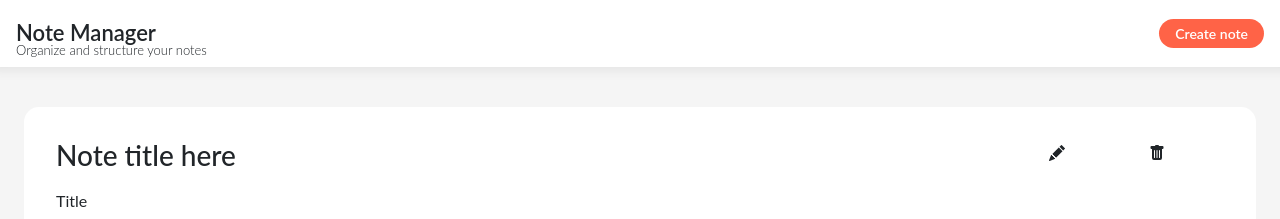
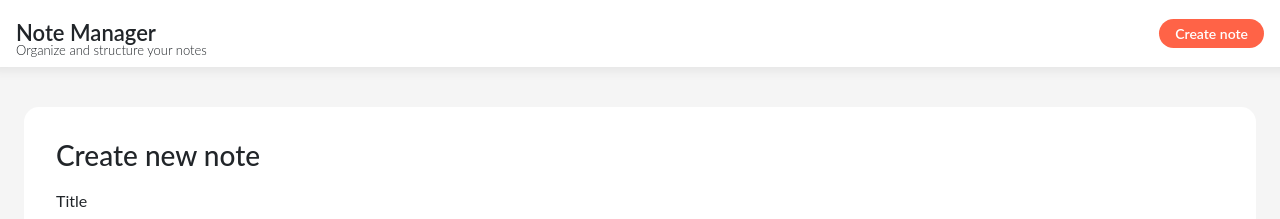
Before and after one commit to 47leonel-wabo/r18-react-redux, a React (Create React App) app: page /note/new in a window 1280 px wide. Shown: the top 219 px of the page. Built offline with nearby package versions, Linux system fonts and the light colour scheme; data requests are answered from the project's data file.

Commit message:
Note creation workflow

```diff
--- a/db.json
+++ b/db.json
@@ -11,6 +11,12 @@
       "title": "Note title 2",
       "content": "The note content 2",
       "created_at": "24/12/2022"
+    },
+    {
+      "title": "My first note",
+      "content": "My first note description here!",
+      "created_at": "12/25/2022",
+      "id": 3
     }
   ]
 }
--- a/src/components/button/AppButton.jsx
+++ b/src/components/button/AppButton.jsx
@@ -1,9 +1,9 @@
 import React from "react";
 import style from "./btn.module.css";
 
-const AppButton = ({ children, action }) => {
+const AppButton = ({ children, action, disabled_ = false }) => {
   return (
-    <button className={style.container} onClick={action}>
+    <button className={style.container} onClick={action} disabled={disabled_}>
       {children}
     </button>
   );
--- a/src/components/not-form/NoteForm.jsx
+++ b/src/components/not-form/NoteForm.jsx
@@ -1,16 +1,31 @@
-import React from "react";
+import React, { useState } from "react";
 import { PencilFill, TrashFill } from "react-bootstrap-icons";
 import AppButton from "../button/AppButton";
 import style from "./note-form.module.css";
 
-const NoteForm = ({ title }) => {
+const NoteForm = ({ title, handleEdit, handleDelete, handleSubmit }) => {
+  const [note, setNote] = useState({ title: "", content: "" });
+  //   const [disableBtn, setDisableBtn] = useState(true);
+
+  function handleValueChange(event) {
+    setNote((prev) => ({ ...prev, [event.target.name]: event.target.value }));
+  }
+
+  function submit() {
+    handleSubmit({
+      ...note,
+      created_at: new Date().toLocaleDateString(),
+    });
+    setNote({ title: "", content: "" });
+  }
+
   const ActionIcons = (
     <>
       <div className="col-1">
-        <PencilFill className={style.icon} />
+        {handleEdit && <PencilFill className={style.icon} />}
       </div>
       <div className="col-1">
-        <TrashFill className={style.icon} />
+        {handleDelete && <TrashFill className={style.icon} />}
       </div>
     </>
   );
@@ -23,7 +38,9 @@ const NoteForm = ({ title }) => {
       <input
         type="text"
         id="note-title"
+        onChange={handleValueChange}
         name="title"
+        value={note.title}
         className="form-control"
       />
     </>
@@ -35,7 +52,9 @@ const NoteForm = ({ title }) => {
         Content
       </label>
       <textarea
+        value={note.content}
         type="text"
+        onChange={handleValueChange}
         id="note-content"
         name="content"
         className="form-control"
@@ -46,7 +65,7 @@ const NoteForm = ({ title }) => {
 
   const FormButton = (
     <div className={style.btn}>
-      <AppButton>Submit</AppButton>
+      <AppButton action={submit}>Submit</AppButton>
     </div>
   );
   return (
@@ -59,7 +78,7 @@ const NoteForm = ({ title }) => {
       </div>
       <div className="mb-3 col-xs-12 col-md-4">{TitleInput}</div>
       <div className="mb-3">{ContentInput}</div>
-      {FormButton}
+      {handleSubmit && FormButton}
     </div>
   );
 };
--- a/src/pages/create-note/CreateNote.jsx
+++ b/src/pages/create-note/CreateNote.jsx
@@ -1,10 +1,23 @@
 import React from "react";
+import { useDispatch } from "react-redux";
+import { useNavigate } from "react-router-dom";
+import NoteApi from "../../api/note-api";
 import NoteForm from "../../components/not-form/NoteForm";
+import { addNote } from "../../store/note/note-slice";
 
 const CreateNote = () => {
+  const dispatch = useDispatch();
+  const navigate = useNavigate();
+
+  async function saveNote(noteData) {
+    const createdNote = await NoteApi.createNote(noteData);
+    dispatch(addNote(createdNote));
+    navigate("/");
+  }
+
   return (
     <div className="p-4 mt-3">
-      <NoteForm title={`Note title here`} />
+      <NoteForm title={`Create new note`} handleSubmit={saveNote} />
     </div>
   );
 };
--- a/src/store/note/note-slice.js
+++ b/src/store/note/note-slice.js
@@ -9,10 +9,16 @@ const noteSlice = createSlice({
     setNotes: (currentSlice, action) => {
       currentSlice.noteList = action.payload;
     },
+    addNote: (currentSlice, action) => {
+      currentSlice.noteList.push({
+        id: currentSlice.noteList.length,
+        ...action.payload,
+      });
+    },
   },
 });
 
 export const notesSelector = (state) => state.NOTES.noteList;
 
 export default noteSlice.reducer;
-export const { setNotes } = noteSlice.actions;
+export const { setNotes, addNote } = noteSlice.actions;
```
